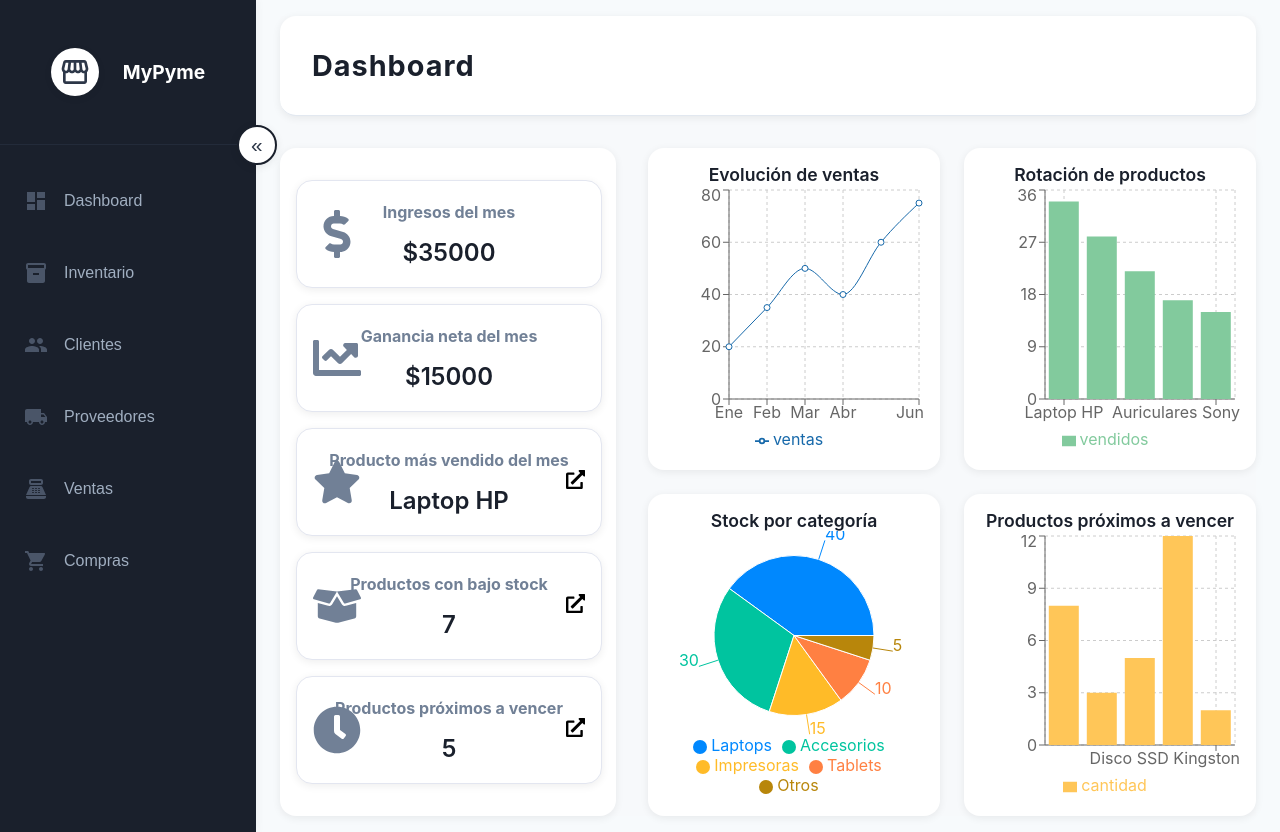
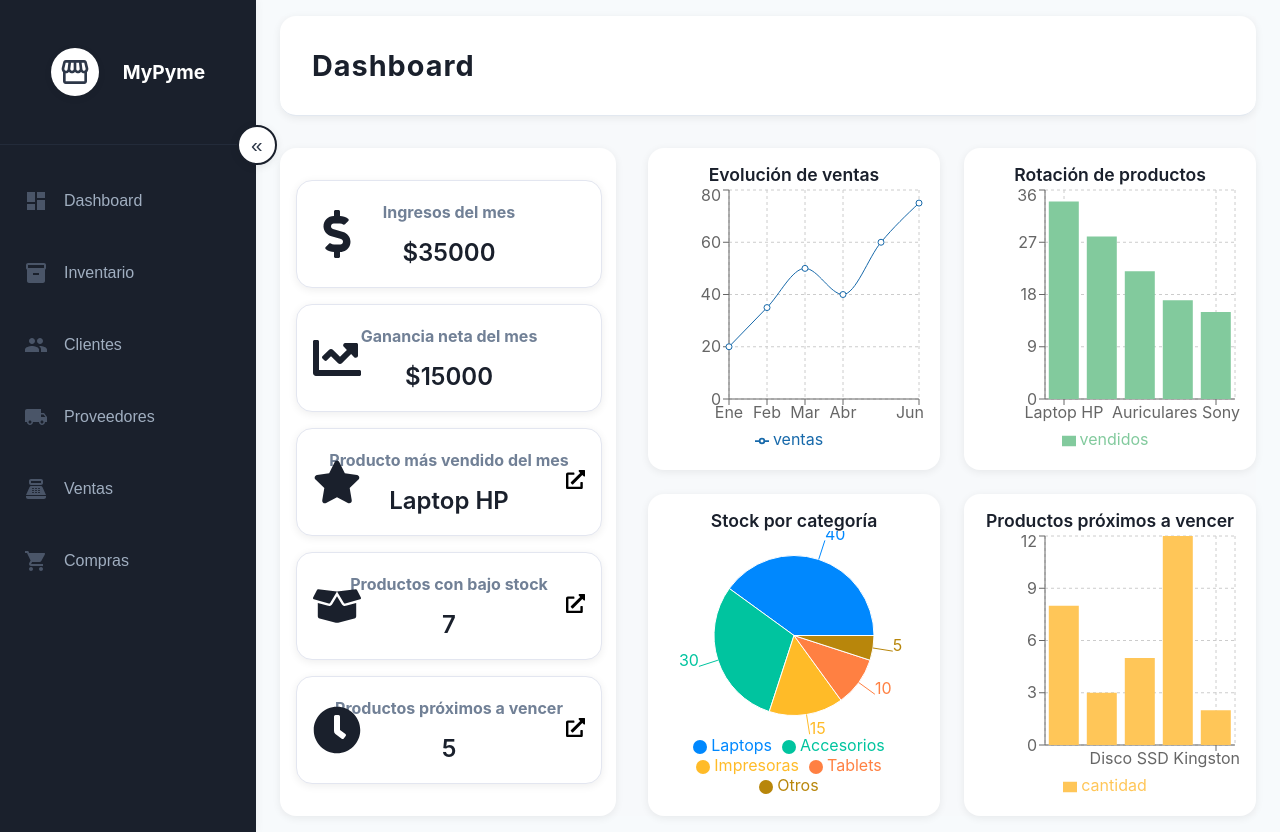
Before and after one commit to Panda2609/my-pyme, a React (Create React App) app: page / in a window 1280 px wide. Built offline with nearby package versions, Linux system fonts and the light colour scheme.

Commit message:
hotfix de color iconos y cambio de un h2 por h3 en el modal de ver detalle

```diff
--- a/src/components/ListModal.jsx
+++ b/src/components/ListModal.jsx
@@ -7,7 +7,7 @@ const ListModal = ({ open, onClose, title, message, items = [] }) => {
   return (
     <div className="modal-overlay">
       <div className="modal-content">
-        <h2>{title}</h2>
+        <h3>{title}</h3>
         {message && <p>{message}</p>}
         <ul className="list-modal-items">
           {items.length === 0 ? (
--- a/src/styles/Dashboard.css
+++ b/src/styles/Dashboard.css
@@ -170,7 +170,7 @@
 }
 
 .kpi-icon {
-  color: var(--color-text-disabled); /* o el color que tú quieras */
+  color: ; /* o el color que tú quieras */
   font-size: 3em;
   position: absolute;
   align-self: flex-start;
```
